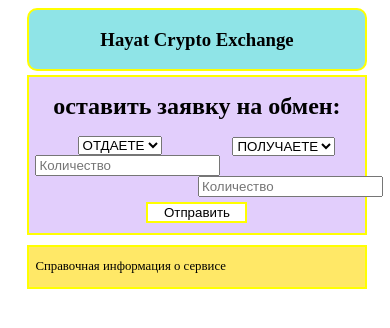
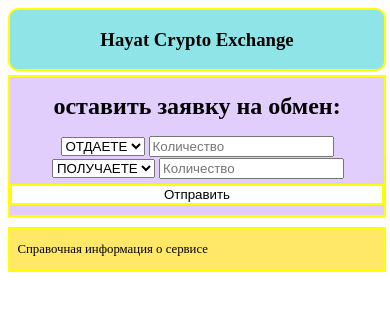
Before and after one commit to uem888/hayattest22bot, a plain HTML site: page index.html in a window 390 px wide. Drawn offline with Linux system fonts and the light colour scheme.

Commit message:
Update styles.css

```diff
--- a/styles.css
+++ b/styles.css
@@ -68,3 +68,21 @@
     border: 0.1px solid #e2cefc;
     text-align: center;
 }
+
+@media (max-width: 768px) {
+    #header, #exchangeForm, #footer {
+        width: 100%;
+        margin-left: 0;
+    }
+
+    #submitBtn {
+        width: 100%;
+        margin-left: 0;
+    }
+
+    #send, #recive {
+        width: 100%;
+        margin-left: 0;
+        float: none;
+    }
+}
```
